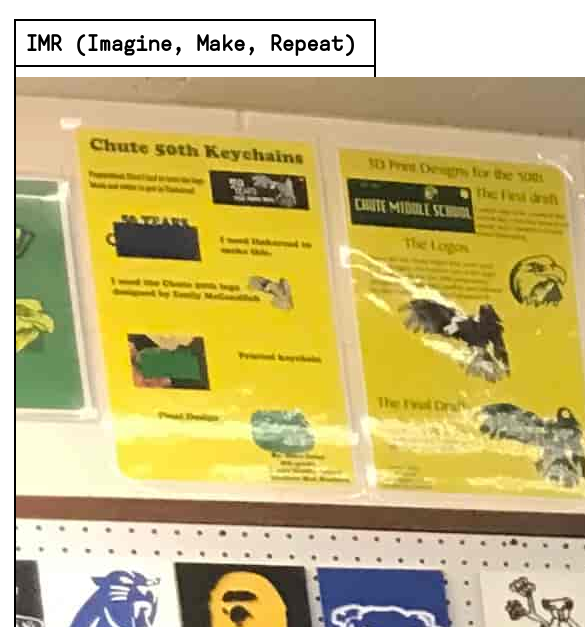
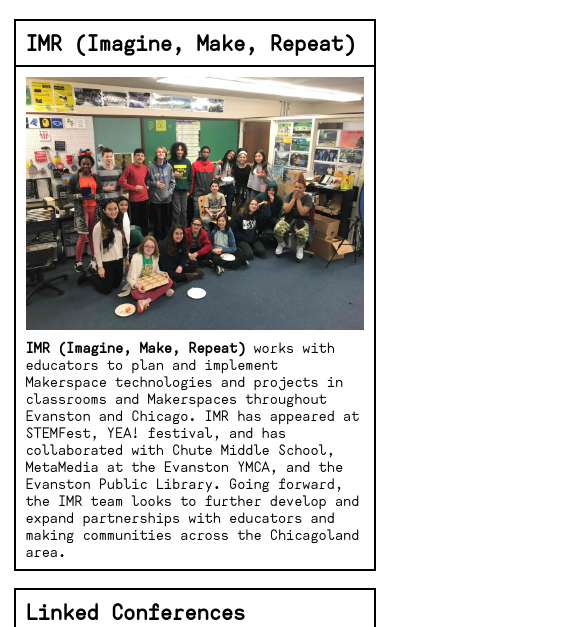
Before and after one commit to tiilt-lab/tiilt-website, a plain HTML site: page projects/imr/index.html in a window 390 px wide. Shown: the part 150-777 px from the top of the page, 585 px wide, since content can reach past the window. Drawn offline with nearby package versions, Linux system fonts and the light colour scheme; some packages are replaced by stand-ins of ours; files whose address does not match are found by name.

Commit message:
formatting images

```diff
--- a/css/styles.css
+++ b/css/styles.css
@@ -528,10 +528,10 @@
 
     .projectpages img {
         margin-top: 10px;
-        height: 250px;
-        width: clamp(auto, auto, 90vw);
+        max-width: 90vw;
+        max-height: 30vh;
         height: auto;
-
+        width: auto;
     }
 }
 
```
